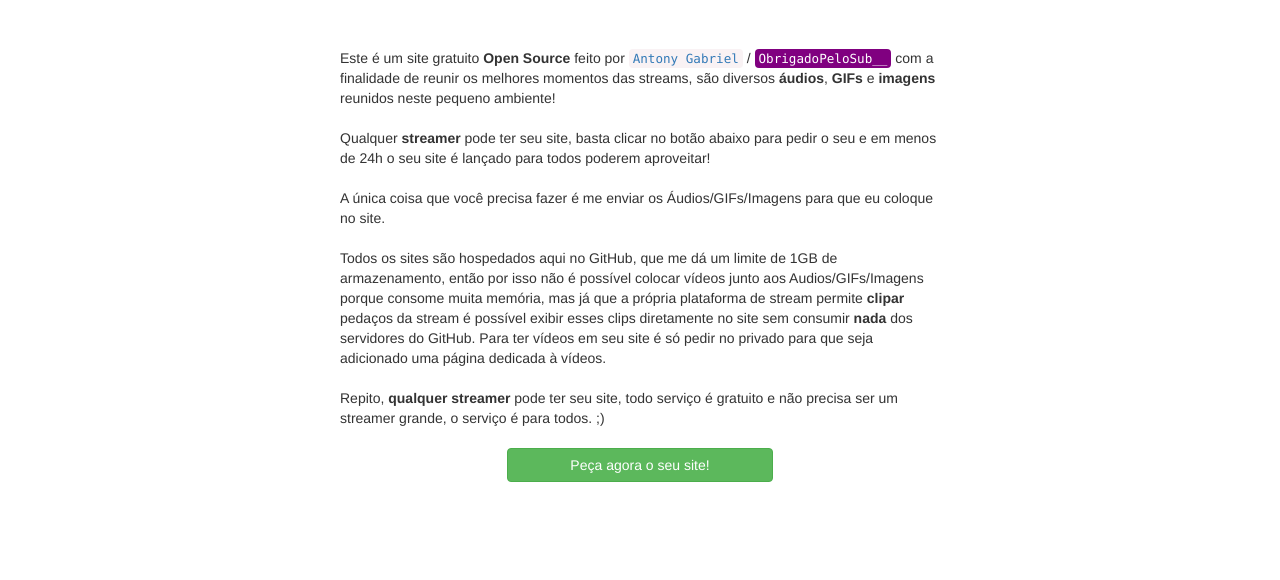
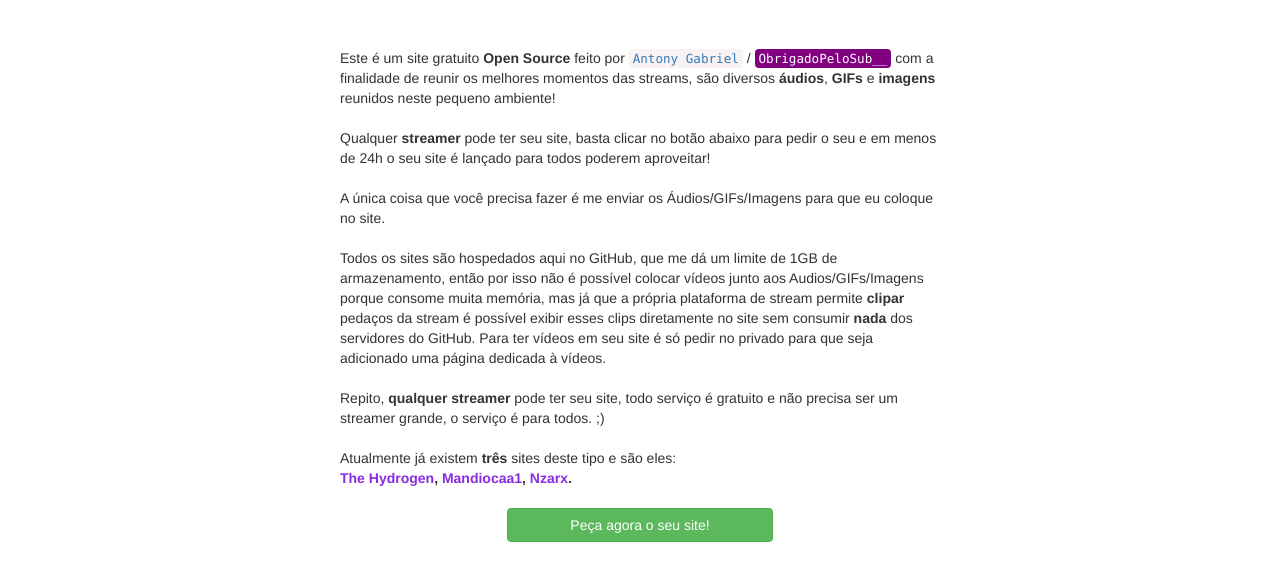
Before and after one commit to nzahrx/nzahrx.github.io, a plain HTML site: page sobre.html in a window 1280 px wide. Shown: the part 358-938 px from the top of the page. Drawn offline with nearby package versions, Linux system fonts and the light colour scheme; no server answers.

Commit message:
Update sobre.html

```diff
--- a/sobre.html
+++ b/sobre.html
@@ -55,7 +55,13 @@
                     <br><br>Repito, <b>qualquer streamer</b> pode ter seu site, todo serviço é gratuito e não precisa ser
                     um streamer grande, o serviço é para todos. ;)
                     <br><br>
-
+                    Atualmente já existem <b>três</b> sites deste tipo e são eles: <br>
+                    <b>
+                        <a style="color: blueviolet" href="https://the-hydrogen.github.io" target="_blank">The Hydrogen</a>,
+                        <a style="color: blueviolet" href="https://mandiocaa1.github.io" target="_blank">Mandiocaa1</a>,
+                        <a style="color: blueviolet" href="https://nzahrx.github.io" target="_blank">Nzarx</a>.
+                    </b>
+                    <br><br>
                     <div style="text-align: center">
                         <button class="btn btn-success"><a style="color: white; padding: 50; text-decoration: none" href="https://goo.gl/forms/2ukrKBk46pSOn5qB3" target="_blank">Peça agora o seu site!</a></button>
                     </div>
```
